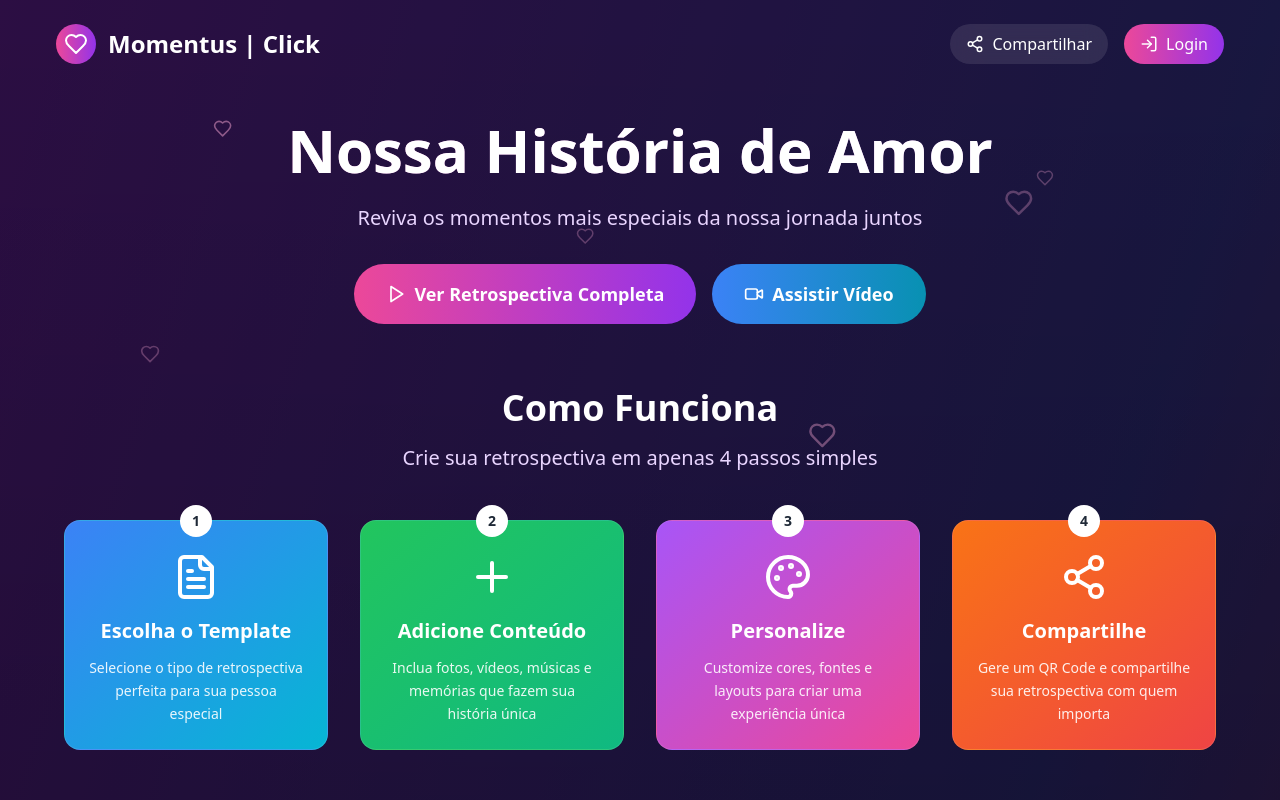
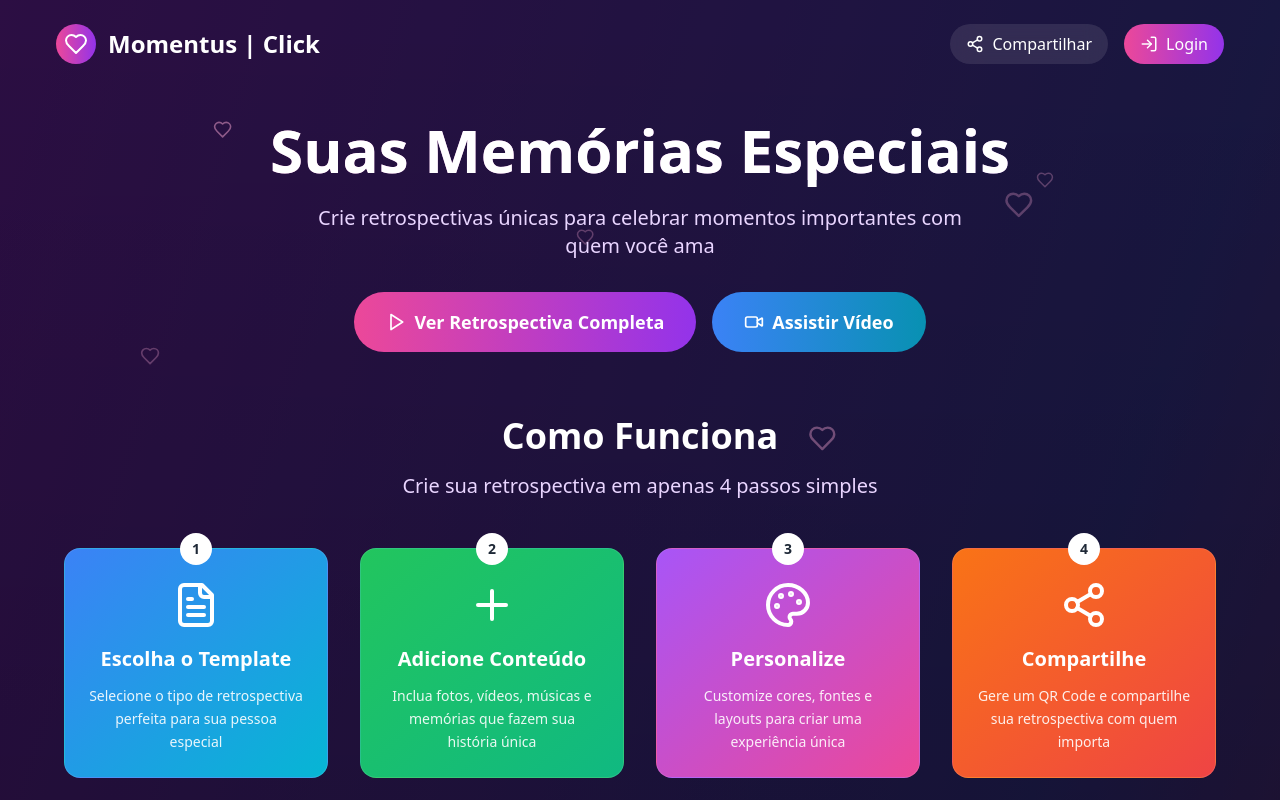
Before and after one commit to AMFBRASIL/rewind-recreate-project, a React (Vite) app: page / in a window 1280 px wide. Shown: the top 800 px of the page. Built offline with nearby package versions, Linux system fonts and the light colour scheme.

Commit message:
Refactor: Update hero text
Change the hero text on the home page to be more generic.

```diff
--- a/src/pages/Index.tsx
+++ b/src/pages/Index.tsx
@@ -171,10 +171,10 @@ const Index = () => {
           {/* Hero Section */}
           <div className="text-center mb-16 animate-fade-in">
             <h1 className="text-6xl font-bold text-white mb-6 bg-gradient-to-r from-pink-300 to-purple-300 bg-clip-text text-transparent">
-              Nossa História de Amor
+              Suas Memórias Especiais
             </h1>
             <p className="text-xl text-purple-200 max-w-2xl mx-auto mb-8">
-              Reviva os momentos mais especiais da nossa jornada juntos
+              Crie retrospectivas únicas para celebrar momentos importantes com quem você ama
             </p>
             <div className="flex flex-col sm:flex-row gap-4 justify-center">
               <Dialog open={isRetrospectiveOpen} onOpenChange={setIsRetrospectiveOpen}>
```
